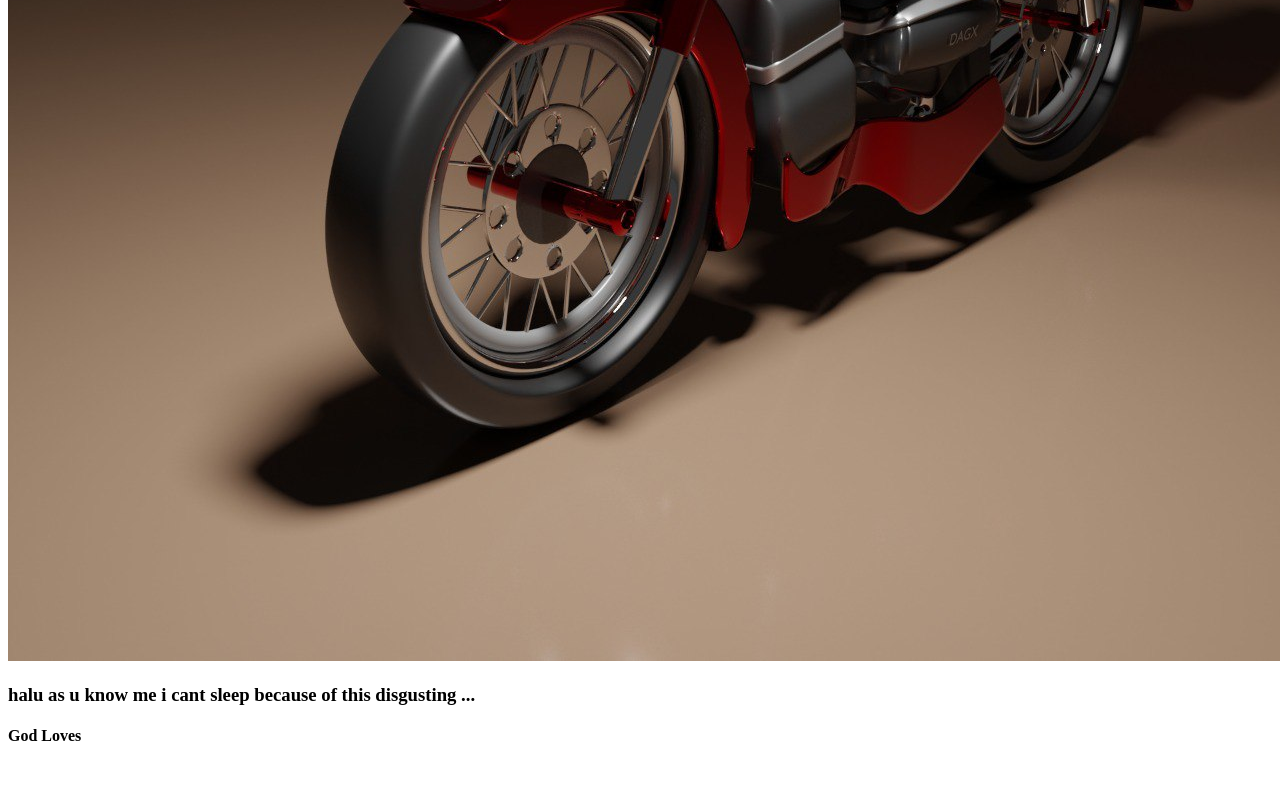
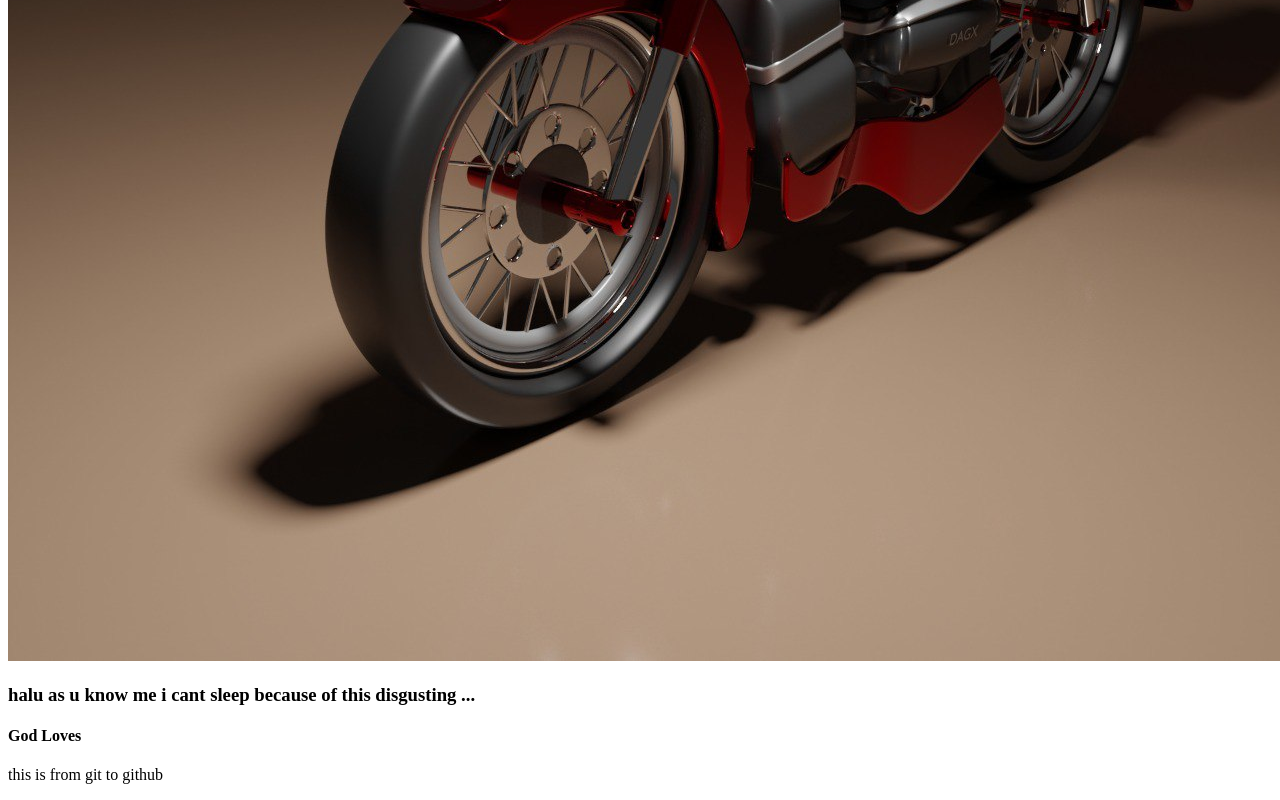
Before and after one commit to shal273/mygit-, a plain HTML site: page index.html in a window 1280 px wide. Shown: the part 639-1439 px from the top of the page. Before the commit the page ends 1405 px from the top, so only its background shows below. Drawn offline with Linux system fonts and the light colour scheme.

Commit message:
updated index.html

```diff
--- a/index.html
+++ b/index.html
@@ -12,6 +12,7 @@
 <h3>halu as u know me i cant sleep because of this disgusting ...</h3>
 
 <h4>God Loves </h4>
+<p>this is from git to github</p>
 
 </body>
 </html>
```
